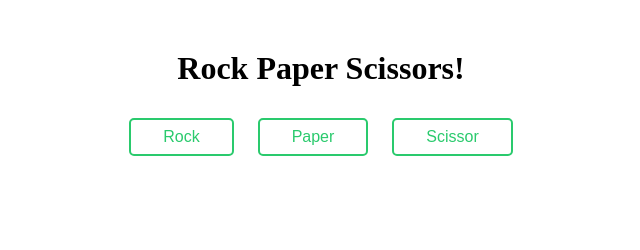
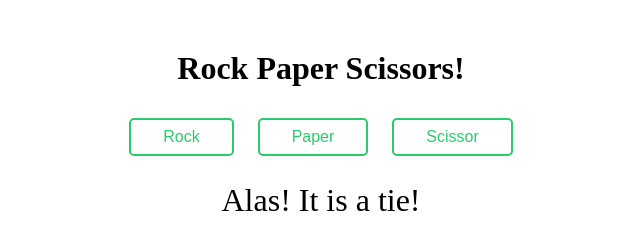
Before and after one commit to BlasterOverlord/RockPaperScissors, a plain HTML site: page index.html in a window 1280 px wide. Both pictures are taken after a click on the button "Rock". Shown: the whole page, without its empty margins (319-959 px from the left). Drawn offline with Linux system fonts and the light colour scheme.

Commit message:
can now play rounds, score not implemented yet...

```diff
--- a/index.html
+++ b/index.html
@@ -5,14 +5,19 @@
     <meta name="viewport" content="width=device-width, initial-scale=1.0">
     <title>Rock Paper Scissors!</title>
     <link rel="stylesheet" href="styles.css">
-    <script src="script.js"></script>
+    <script src="script.js" defer></script>
 </head>
 <body>
     <h1>Rock Paper Scissors!</h1>
 
-    <button>Rock</button>
-    <button>Paper</button>
-    <button>Scissor</button>
+    <div class="btns">
+        <button id="rock">Rock</button>
+        <button id="paper">Paper</button>
+        <button id="scissors">Scissor</button>
+    </div>
+
+    <div id="result"></div>
+
 
 </body>
 </html>
--- a/script.js
+++ b/script.js
@@ -9,41 +9,56 @@ function getComputerChoice() {
 
 
 function playRound(playerSelection, computerSelection) {
-    playerSelection = playerSelection.toLowerCase();
-    computerSelection = computerSelection.toLowerCase();
 
-    if (playerSelection == 'rock' && computerSelection == 'paper') {
+    if (playerSelection == 'Rock' && computerSelection == 'Paper') {
         computerScore++;
         return 'You Lose! Paper beats Rock!';
     }
-    else if (playerSelection == 'rock' && computerSelection == 'scissors') {
+    else if (playerSelection == 'Rock' && computerSelection == 'Scissors') {
         playerScore++;
         return 'You Win! Rock beats Scissors!';
     }
-    else if (playerSelection == 'paper' && computerSelection == 'rock') {
+    else if (playerSelection == 'Paper' && computerSelection == 'Rock') {
         playerScore++;
         return 'You Win! Paper beats Rock';
     }
-    else if (playerSelection == 'paper' && computerSelection == 'scissors') {
+    else if (playerSelection == 'Paper' && computerSelection == 'Scissors') {
         computerScore++;
         return 'You Lose! Scissors beat Paper!';
     }
-    else if (playerSelection == 'scissors' && computerSelection == 'rock') {
+    else if (playerSelection == 'Scissors' && computerSelection == 'Rock') {
         computerScore++;
         return 'You Lose! Rock beats Scissors';
     }
-    else if (playerSelection == 'scissors' && computerSelection == 'paper') {
+    else if (playerSelection == 'Scissors' && computerSelection == 'Paper') {
         playerScore++;
         return 'You Win! Scissors beat Paper!';
     }
     else
-        return "Alas! It is a draw!";
+        return "Alas! It is a tie!";
 }
 
+let playerSelection;
+let computerSelection;
+const btn = document.querySelector(".btns");
 
-// const playerSelection = prompt(`Rock, Paper or Scissors? (Round ${i})`);
-// const computerSelection = getComputerChoice();
-// console.log(`Round ${i}:`);
-// console.log(playRound(playerSelection, computerSelection));
-// console.log(`Player Score: ${playerScore}`);
-// console.log(`Computer Score: ${computerScore}`);
+btn.addEventListener("click", (event) => {
+
+    const target = event.target;
+    switch(target.id) {
+        case 'rock':
+            playerSelection = 'Rock';
+            computerSelection = getComputerChoice();
+            break;
+        case 'paper':
+            playerSelection = 'Paper';
+            computerSelection = getComputerChoice();
+        case 'scissors':
+            playerSelection = 'Scissors';
+            computerSelection = getComputerChoice();
+    }
+    let result = playRound(playerSelection, computerSelection);
+
+    let res = document.querySelector("#result");
+    res.textContent = result;
+})
--- a/styles.css
+++ b/styles.css
@@ -17,3 +17,8 @@ button:hover {
     background-color: #2aca6d;
     color: white;
 }
+
+#result {
+    font-size: 32px;
+    margin: 16px 0px;
+}
```
